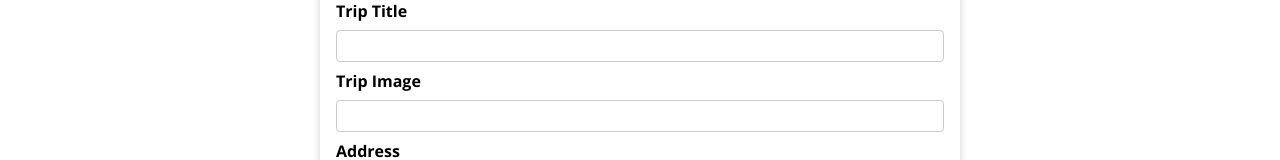
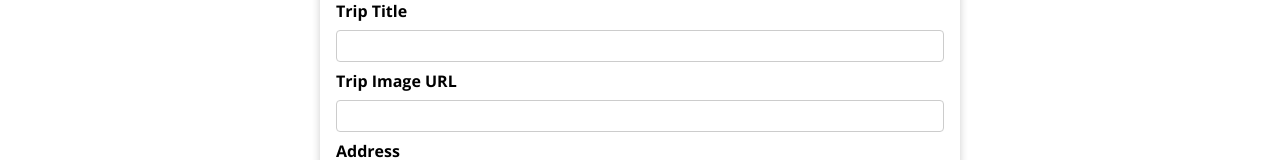
Before and after one commit to Farahcodes/nextjs-course-code-nextTrips, a Next.js app: page /new-meetup in a window 1280 px wide. Shown: the part 144-304 px from the top of the page. Built offline with nearby package versions, Linux system fonts and the light colour scheme.

Commit message:
minor fix

```diff
--- a/components/meetups/NewMeetupForm.js
+++ b/components/meetups/NewMeetupForm.js
@@ -35,7 +35,7 @@ function NewMeetupForm(props) {
           <input type="text" required id="title" ref={titleInputRef} />
         </div>
         <div className={classes.control}>
-          <label htmlFor="image">Trip Image</label>
+          <label htmlFor="image">Trip Image URL</label>
           <input type="url" required id="image" ref={imageInputRef} />
         </div>
         <div className={classes.control}>
--- a/pages/index.js
+++ b/pages/index.js
@@ -32,8 +32,7 @@ function HomePage(props) {
           content="Dream vacations to add to your travel bucket list"
         />
       </Head>
-      ;
-      <MeetupList meetups={props.meetups} />;
+      <MeetupList meetups={props.meetups} />
     </Fragment>
   );
 }
--- a/pages/new-meetup/index.js
+++ b/pages/new-meetup/index.js
@@ -31,7 +31,7 @@ function NewMeetupPage() {
           content="Add your dream vacations to your bucket list!"
         />
       </Head>
-      <NewMeetupForm onAddMeetup={addMeetupHandler} />;
+      <NewMeetupForm onAddMeetup={addMeetupHandler} />
     </Fragment>
   );
 }
```
